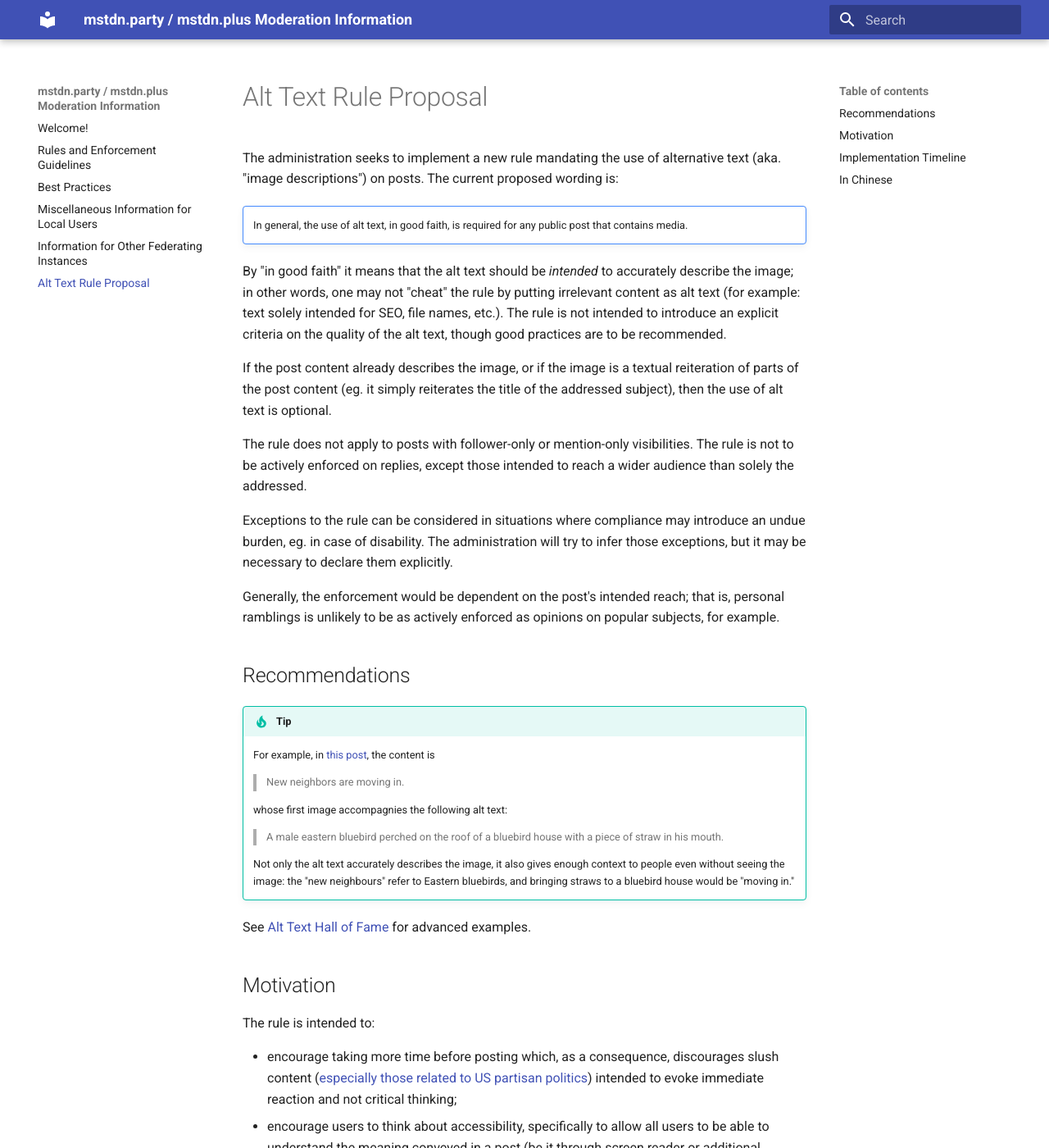
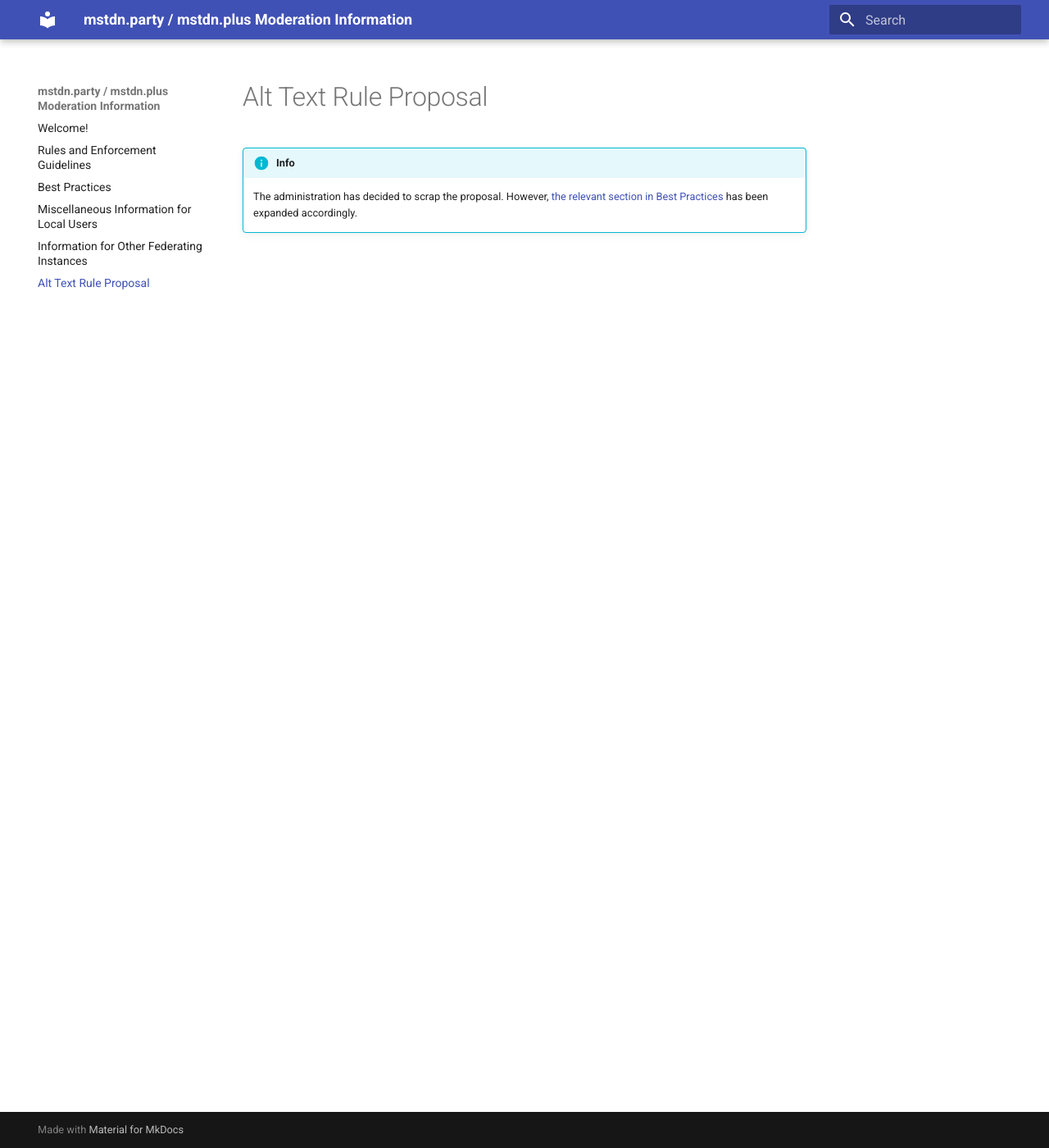
Before and after one commit to austinhuang0131/mstdn-party-plus, an MkDocs documentation site: the page built from docs/alt-text.md, in a window 1280 px wide and 1400 px high. Shown: the whole window at 82% size. Built offline with MkDocs 1.6.1 and Material for MkDocs 9.7.7, drawn with Linux system fonts in a browser that asks for light colours; some of the changed text lies outside the part shown.

Commit message:
scrap alt text rule

```diff
--- a/docs/alt-text.md
+++ b/docs/alt-text.md
@@ -1,60 +1,5 @@
 # Alt Text Rule Proposal
 
-The administration seeks to implement a new rule mandating the use of alternative text (aka. "image descriptions") on posts. The current proposed wording is:
+!!! info
 
-!!! note ""
-
-    In general, the use of alt text, in good faith, is required for any public post that contains media.
-
-By "in good faith" it means that the alt text should be *intended* to accurately describe the image; in other words, one may not "cheat" the rule by putting irrelevant content as alt text (for example: text solely intended for SEO, file names, etc.). The rule is not intended to introduce an explicit criteria on the quality of the alt text, though good practices are to be recommended.
-
-If the post content already describes the image, or if the image is a textual reiteration of parts of the post content (eg. it simply reiterates the title of the addressed subject), then the use of alt text is optional.
-
-The rule does not apply to posts with follower-only or mention-only visibilities. The rule is not to be actively enforced on replies, except those intended to reach a wider audience than solely the addressed.
-
-Exceptions to the rule can be considered in situations where compliance may introduce an undue burden, eg. in case of disability. The administration will try to infer those exceptions, but it may be necessary to declare them explicitly.
-
-Generally, the enforcement would be dependent on the post's intended reach; that is, personal ramblings is unlikely to be as actively enforced as opinions on popular subjects, for example.
-
-## Recommendations
-
-!!! tip
-
-    For example, in [this post](https://mstdn.party/@benbloodworth/112044379936996494), the content is
-
-    > New neighbors are moving in.
-
-    whose first image accompagnies the following alt text:
-
-    > A male eastern bluebird perched on the roof of a bluebird house with a piece of straw in his mouth.
-
-    Not only the alt text accurately describes the image, it also gives enough context to people even without seeing the image: the "new neighbours" refer to Eastern bluebirds, and bringing straws to a bluebird house would be "moving in."
-
-See [Alt Text Hall of Fame](https://alttexthalloffame.org/en/) for advanced examples.
-
-## Motivation
-
-The rule is intended to:
-
-* encourage taking more time before posting which, as a consequence, discourages slush content ([especially those related to US partisan politics](best-practices.md#politics)) intended to evoke immediate reaction and not critical thinking;
-* encourage users to think about accessibility, specifically to allow all users to be able to understand the meaning conveyed in a post (be it through screen reader or additional context);
-* promote readers' freedom, since alt texts are considered post content and is indexed for searching (if user has [opted in](https://fedi.tips/how-do-i-opt-into-or-out-of-full-text-search-on-mastodon/)) and [filtering](https://fedi.tips/filtering-your-timeline-to-hide-posts-on-mastodon/), which may help authors reach their intended audience;
-* discourage mirroring accounts on other platform, as well as SEO usage.
-
-## Implementation Timeline
-
-After the end of consultation, the rule will be implemented in the following timeline:
-
-* The rule will be announced and added to the ruleset.
-* 1 week after the above, reminders (in the form of moderation warnings) will be sent out for non-compliance.
-* 2 weeks after the above, unjustified explicit refusal to comply will result in account limits.
-
----
-
-## In Chinese
-
-本站近期计划出台一项新规：发送带有图像或视频的公开帖子，须使用替代文本（又称图像描述）来描述图片内容。
-
-请注意，本规则的意义不在于制定一个标准。管理员在意的是替代文本的目的，而不是写得有多好。
-
-关于怎样合理描述一个图片，可参考 [Alt Text Hall of Fame](https://alttexthalloffame.org/en/) （英语）。
+    The administration has decided to scrap the proposal. However, [the relevant section in Best Practices](best-practices.md#alternative-text) has been expanded accordingly.
```
Also changed, not shown: docs/best-practices.md (+37 -5 lines), docs/index.md (+1 -1 lines).
